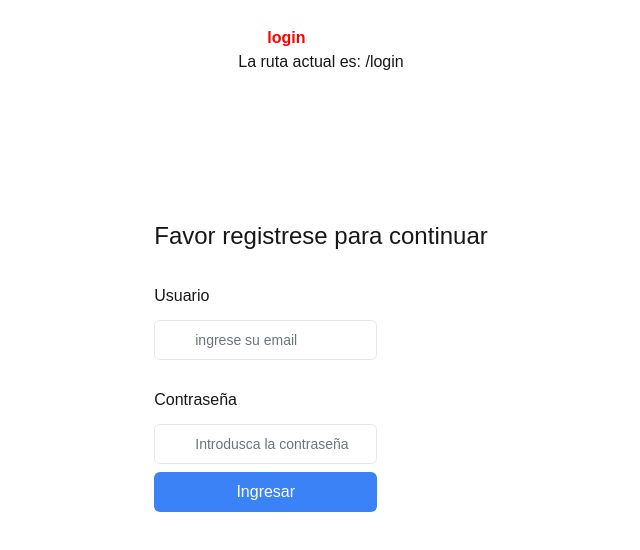
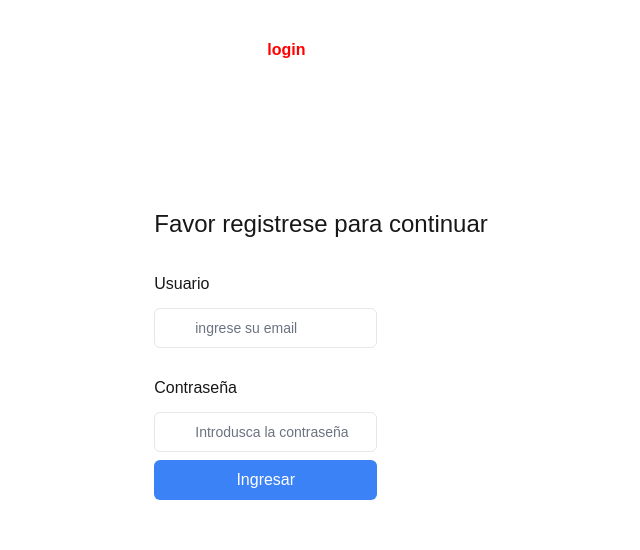
Before and after one commit to jlg777/Login-Next-Postgres, a Next.js app: page /login in a window 1280 px wide. Shown: the top 550 px of the page, without its empty margins (319-959 px from the left). Built offline with nearby package versions, Linux system fonts and the light colour scheme.

Commit message:
se genera el componente login

```diff
--- a/package.json
+++ b/package.json
@@ -11,6 +11,7 @@
   "dependencies": {
     "@vercel/postgres": "^0.8.0",
     "bcrypt": "^5.1.1",
+    "clsx": "^2.1.1",
     "next": "^14.2.9",
     "react": "^18.3.1",
     "react-dom": "^18.3.1",
--- a/src/app/login/page.tsx
+++ b/src/app/login/page.tsx
@@ -1,14 +1,12 @@
-'use client'
 
-import { usePathname } from 'next/navigation'
+//import { usePathname } from 'next/navigation'
 import LoginForm from '../ui/LoginForm'
 
 
 const Page = () => {
-  const pathname = usePathname()
+  //const pathname = usePathname()
   return (
     <>
-      <p>La ruta actual es: {pathname}</p>
       <LoginForm />
     </>
   )
--- a/src/app/ui/Nav.tsx
+++ b/src/app/ui/Nav.tsx
@@ -1,16 +1,23 @@
 'use client'
 import Link from 'next/link'
 import { usePathname } from 'next/navigation'
+import clsx from 'clsx';
+
 
 const Nav = () => {
   const pathname = usePathname()
   return (
     <nav className="flex  gap-4">
-      <Link className={`link ${pathname === '/login' ? 'active' : ''}`} href="/login">
+      {/*<Link className={`link ${pathname === '/login' ? 'active' : ''}`} href="/login">
+        login
+      </Link>*/}
+      <Link className={clsx('link', { 'active': pathname === '/login' })} href="/login">
         login
       </Link>
 
-      <Link className={`link ${pathname === '/register' ? 'active' : ''}`} href="/register">
+      <Link
+        className={clsx('link', { 'active': pathname === '/register' })} href="/register"
+      >
         register
       </Link>
     </nav>
```
Also changed, not shown: 1 other file (tests, documents, lock files or other folders).
